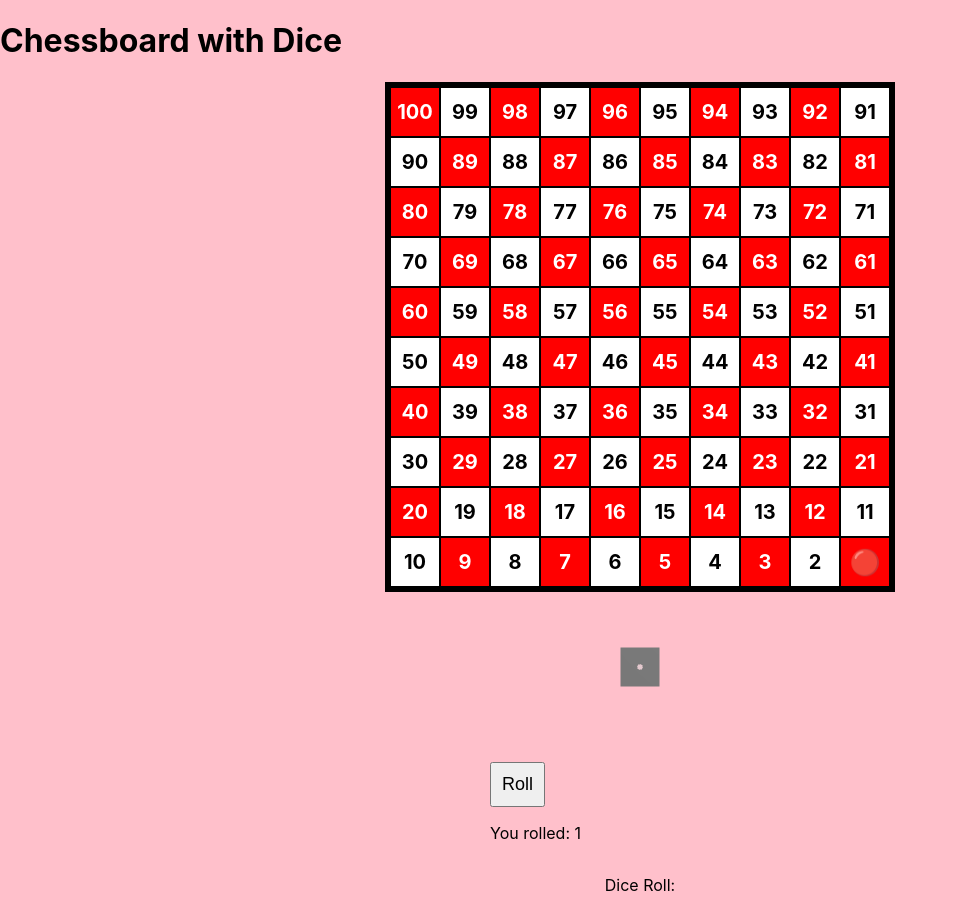
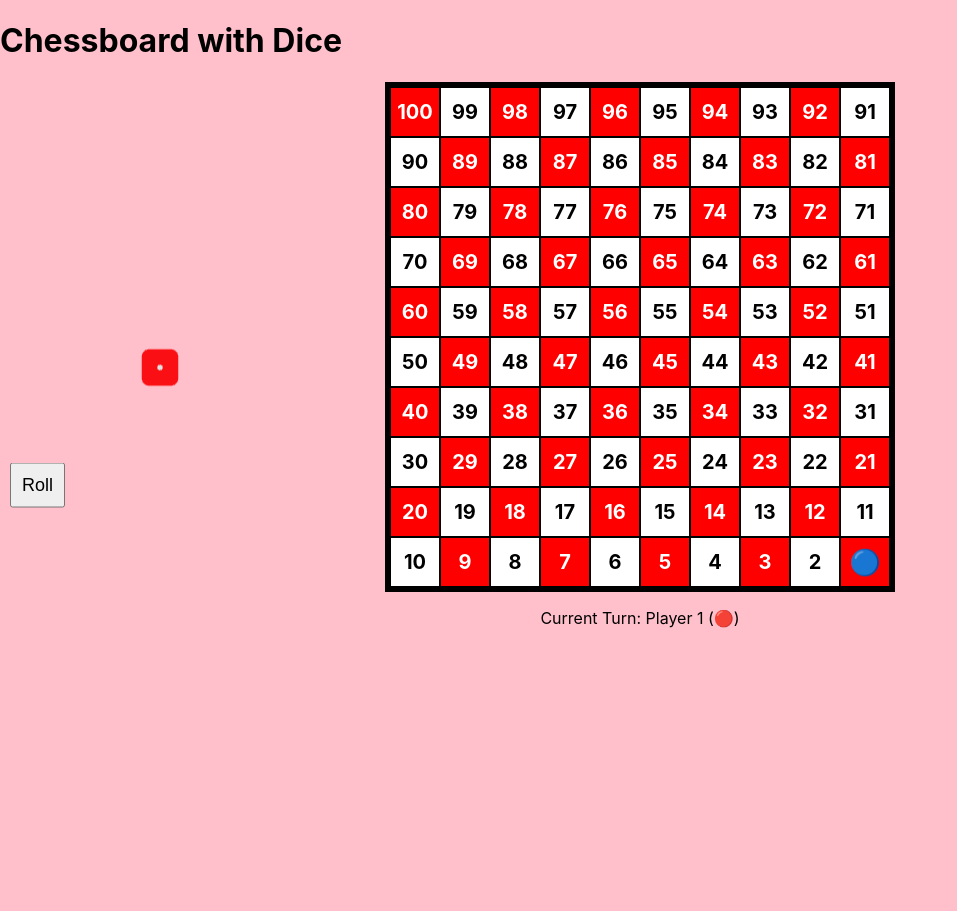
Before and after one commit to aus2005/snakesandladders, a React (Create React App) app in the folder snakess/: page / in a window 1280 px wide. Shown: the whole page, without its empty margins (0-957 px from the left). After the commit the page ends 800 px from the top, so only its background shows below. Built offline with nearby package versions, Linux system fonts and the light colour scheme.

Commit message:
added 2 players and winning conditions

```diff
--- a/snakess/package.json
+++ b/snakess/package.json
@@ -3,6 +3,7 @@
   "version": "0.1.0",
   "private": true,
   "dependencies": {
+
     "@react-spring/three": "^9.7.5",
     "@react-three/drei": "^9.121.4",
     "@react-three/fiber": "^8.17.14",
@@ -38,6 +39,9 @@
       "last 1 safari version"
     ]
   },
+  "overrides": {
+    "@mediapipe/tasks-vision": "none"
+  },
   "devDependencies": {
     "web-vitals": "^4.2.4"
   }
--- a/snakess/src/board.css
+++ b/snakess/src/board.css
@@ -44,3 +44,16 @@ button {
   font-size: 18px;
   cursor: pointer;
 }
+.dice-container {
+  position: absolute;
+  top: 50%;
+  transform: translateY(-50%);
+}
+
+.left {
+  left: 10px;
+}
+
+.right {
+  right: 10px;
+}
--- a/snakess/src/board.js
+++ b/snakess/src/board.js
@@ -1,46 +1,90 @@
 import React, { useState } from "react";
 import "./board.css";
 import DiceRoll from "./diceroll";
-import "./helpers";
-
+import { animateMove } from "./helpers";
 
 function Board() {
   const boardSize = 10;
   const totalCells = 100;
-  const [playerPosition, setPlayerPosition] = useState(1);
+  const [player1Position, setPlayer1Position] = useState(1);
+  const [player2Position, setPlayer2Position] = useState(1);
+  const [isPlayerOneTurn, setIsPlayerOneTurn] = useState(true);
   const [diceValue, setDiceValue] = useState(null);
+  const [showDiceResult, setShowDiceResult] = useState(false);
+  const [isMoving, setIsMoving] = useState(false);
+  const [winner, setWinner] = useState(null);
+  const [defeatedPlayer, setDefeatedPlayer] = useState(null);
 
   const snakesAndLadders = {
     4: 25, 8: 30, 28: 14, 40: 42, 50: 5, 62: 81, 95: 75
   };
 
-  const handleDiceRoll = (roll) => {
+  const handleDiceRoll = async (roll) => {
+    if (isMoving || winner || defeatedPlayer) return;
+
     setDiceValue(roll);
-    let targetPosition = playerPosition + roll;
+    setShowDiceResult(true);
+    setIsMoving(true);
 
-    if (targetPosition > totalCells) return;
+    const currentPosition = isPlayerOneTurn ? player1Position : player2Position;
+    const setPosition = isPlayerOneTurn ? setPlayer1Position : setPlayer2Position;
 
-    // Check for snakes and ladders
-    if (snakesAndLadders[targetPosition]) {
-      targetPosition = snakesAndLadders[targetPosition];
+    let targetPosition = currentPosition + roll;
+
+    if (targetPosition > totalCells) {
+      // If the roll goes beyond the total cells, stop the turn and skip to the next player
+      setIsMoving(false);
+      setShowDiceResult(false);
+      finishTurn();  // End the turn immediately
+      return;
     }
 
-    // Animate the movement step-by-step
-    animateMove(playerPosition, targetPosition);
-  };
-  const animateMove = (current, target) => {
-    let step = 1;
+    // Move piece according to dice roll
+    try {
+      if (snakesAndLadders[targetPosition]) {
+        const newTarget = snakesAndLadders[targetPosition];
+        setPosition(newTarget); // Move directly to the snake/ladder destination
+        targetPosition = newTarget; // Update the target position
+      } else {
+        await animateMove(currentPosition, targetPosition, setPosition);
+      }
 
-    const interval = setInterval(() => {
-      if (current < target) {
-        current += step;
-        setPlayerPosition(current);
+      // Check win condition
+      if (targetPosition === totalCells) {
+        setWinner(isPlayerOneTurn ? "Player 1 (🔴)" : "Player 2 (🔵)");
+        setIsMoving(false);
+        return;
+      }
+
+      // Check collision
+      if (isPlayerOneTurn && targetPosition === player2Position) {
+        setDefeatedPlayer("Player 2 (🔵)");
+        setTimeout(() => {
+          setPlayer2Position(1);
+          setDefeatedPlayer(null);
+          finishTurn();
+        }, 2000);
+      } else if (!isPlayerOneTurn && targetPosition === player1Position) {
+        setDefeatedPlayer("Player 1 (🔴)");
+        setTimeout(() => {
+          setPlayer1Position(1);
+          setDefeatedPlayer(null);
+          finishTurn();
+        }, 2000);
       } else {
-        clearInterval(interval);
+        finishTurn();
       }
-    }, 600); // Moves every 300ms
+    } catch (error) {
+      console.error("Movement error:", error);
+      setIsMoving(false);
+    }
   };
 
+  const finishTurn = () => {
+    setIsMoving(false);
+    setShowDiceResult(false);
+    setIsPlayerOneTurn(!isPlayerOneTurn);  // Switch to the next player's turn
+  };
 
   return (
     <div className="game-container">
@@ -50,16 +94,38 @@ function Board() {
           return (
             <div key={number} className={`cell ${(Math.floor(i / boardSize) + i) % 2 === 0 ? "red" : "white"}`}>
               {number}
-              {playerPosition === number && <div className="player">🔴</div>}
+              {player1Position === number && (
+                <div className={`player player1 ${defeatedPlayer === "Player 1 (🔴)" ? "shake" : ""}`}>
+                  🔴
+                </div>
+              )}
+              {player2Position === number && (
+                <div className={`player player2 ${defeatedPlayer === "Player 2 (🔵)" ? "shake" : ""}`}>
+                  🔵
+                </div>
+              )}
             </div>
           );
         })}
       </div>
-      <DiceRoll onRoll={handleDiceRoll} />
-      <p>Dice Roll: {diceValue}</p>
+
+      {!winner && (
+        <div className={`dice-container ${isPlayerOneTurn ? "left" : "right"}`}>
+          <DiceRoll
+            onRoll={handleDiceRoll}
+            disabled={isMoving || !!defeatedPlayer || !!winner}
+          />
+          {showDiceResult && <p>You rolled: {diceValue}</p>}
+        </div>
+      )}
+
+      {winner && <h2 className="winner-message">🎉 {winner} WINS! 🎉</h2>}
+      {defeatedPlayer && <h2 className="defeat-message">💥 {defeatedPlayer} was CAPTURED! 💥</h2>}
+      {!winner && !defeatedPlayer && (
+        <p>Current Turn: {isPlayerOneTurn ? "Player 1 (🔴)" : "Player 2 (🔵)"}</p>
+      )}
     </div>
   );
-
 }
 
 export default Board;
--- a/snakess/src/diceroll.js
+++ b/snakess/src/diceroll.js
@@ -1,12 +1,13 @@
 import React, { useState } from "react";
 import { Canvas } from "@react-three/fiber";
 import { useSpring, animated } from "@react-spring/three";
+import { RoundedBoxGeometry } from "three/examples/jsm/geometries/RoundedBoxGeometry.js";
 
 function DiceDot({ position }) {
   return (
     <mesh position={[position[0], position[1], 0.501]}>
       <circleGeometry args={[0.07, 32]} />
-      <meshBasicMaterial color="pink" />
+      <meshBasicMaterial color="white" />
     </mesh>
   );
 }
@@ -25,10 +26,10 @@ function Dice({ number, isRolling }) {
   const dotPositions = {
     1: [[0, 0]],
     2: [[-0.3, -0.3], [0.3, 0.3]],
+    4: [[-0.3, -0.3], [0, 0], [0.3, 0.3]],
     3: [[-0.3, -0.3], [-0.3, 0.3], [0.3, -0.3], [0.3, 0.3]],
-    4: [[-0.3, -0.3], [0, 0], [0.3, 0.3]],
     5: [[-0.3, -0.3], [-0.3, 0], [-0.3, 0.3], [0.3, -0.3], [0.3, 0], [0.3, 0.3]],
-    6: [[-0.3, -0.3], [-0.3, 0.3], [0, 0], [0.3, -0.3], [0.3, 0.3]],
+    6: [[-0.3, -0.3], [-0.3, 0.3], [0, 0], [0.3, -0.3], [0.3, 0.3]]
   };
 
   const finalRotations = {
@@ -59,8 +60,8 @@ function Dice({ number, isRolling }) {
   return (
     <animated.group rotation={rotation}>
       <mesh>
-        <boxGeometry args={[1, 1, 1]} />
-        <meshStandardMaterial color="white" />
+        <primitive object={new RoundedBoxGeometry(1, 1, 1, 6, 0.2)} />
+        <meshBasicMaterial color="red" />
       </mesh>
       {[1, 2, 3, 4, 5, 6].map((face) => (
         <DiceFace key={face} dots={dotPositions[face]} rotation={finalRotations[face]} />
@@ -69,11 +70,13 @@ function Dice({ number, isRolling }) {
   );
 }
 
-export default function DiceRoll({ onRoll }) {
+function DiceRoll({ onRoll, disabled }) {
   const [roll, setRoll] = useState(1);
   const [isRolling, setIsRolling] = useState(false);
 
   const rollDice = () => {
+    if (disabled || isRolling) return;
+
     setIsRolling(true);
     setTimeout(() => {
       const newRoll = Math.floor(Math.random() * 6) + 1;
@@ -84,20 +87,21 @@ export default function DiceRoll({ onRoll }) {
   };
 
   return (
-    <div className="w-full h-screen flex flex-col items-center justify-center bg-gray-900 text-white">
-      <Canvas className="w-64 h-64" camera={{ position: [0, 0, 3] }}>
+    <div className="w-32 h-32 flex flex-col items-center justify-center">
+      <Canvas className="w-full h-full" camera={{ position: [0, 0, 3] }}>
         <ambientLight intensity={0.5} />
         <spotLight position={[3, 3, 3]} angle={0.3} intensity={0.8} />
         <Dice number={roll} isRolling={isRolling} />
       </Canvas>
       <button
-        className="mt-4 px-6 py-2 bg-blue-500 rounded-lg text-lg font-semibold hover:bg-blue-600"
+        className={`mt-4 px-6 py-2 rounded-lg text-lg font-semibold ${disabled || isRolling ? 'bg-gray-400 cursor-not-allowed' : 'bg-blue-500 hover:bg-blue-600'}`}
         onClick={rollDice}
-        disabled={isRolling}
+        disabled={disabled || isRolling}
       >
         Roll
       </button>
-      <p className="mt-2 text-xl">You rolled: {roll}</p>
     </div>
   );
 }
+
+export default DiceRoll;
--- a/snakess/src/helpers.js
+++ b/snakess/src/helpers.js
@@ -13,14 +13,25 @@ export const getX = (position) => {
   return (9 - Math.floor((position - 1) / 10)) * 50;
 };
 
-  export const animateMove = (current, target, setPlayerPosition) => {
-    let step = 1;
-    const interval = setInterval(() => {
-      if (current < target) {
-        current += step;
-        setPlayerPosition(current);
-      } else {
-        clearInterval(interval);
+export const animateMove = async (current, target, setPosition, onComplete) => {
+  if (current === target) {
+    if (onComplete) onComplete();
+    return;
   }
-    }, 300);
+
+  const positions = [];
+  let pos = current;
+  const direction = current < target ? 1 : -1;
+
+  while (pos !== target) {
+    pos += direction;
+    positions.push(pos);
+  }
+
+  for (const position of positions) {
+    await new Promise(resolve => setTimeout(resolve, 600));
+    setPosition(position);
+  }
+
+  if (onComplete) onComplete();
 };
```
Also changed, not shown: 2 other files (tests, documents, lock files or other folders). Lines whose indentation alone changed are shown as unchanged.
